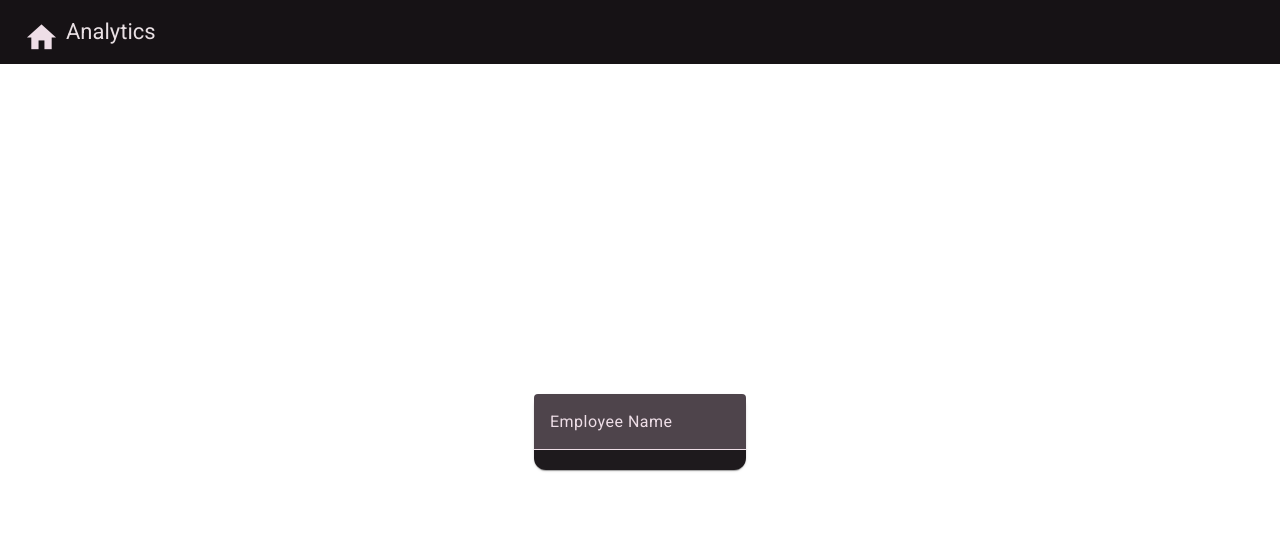
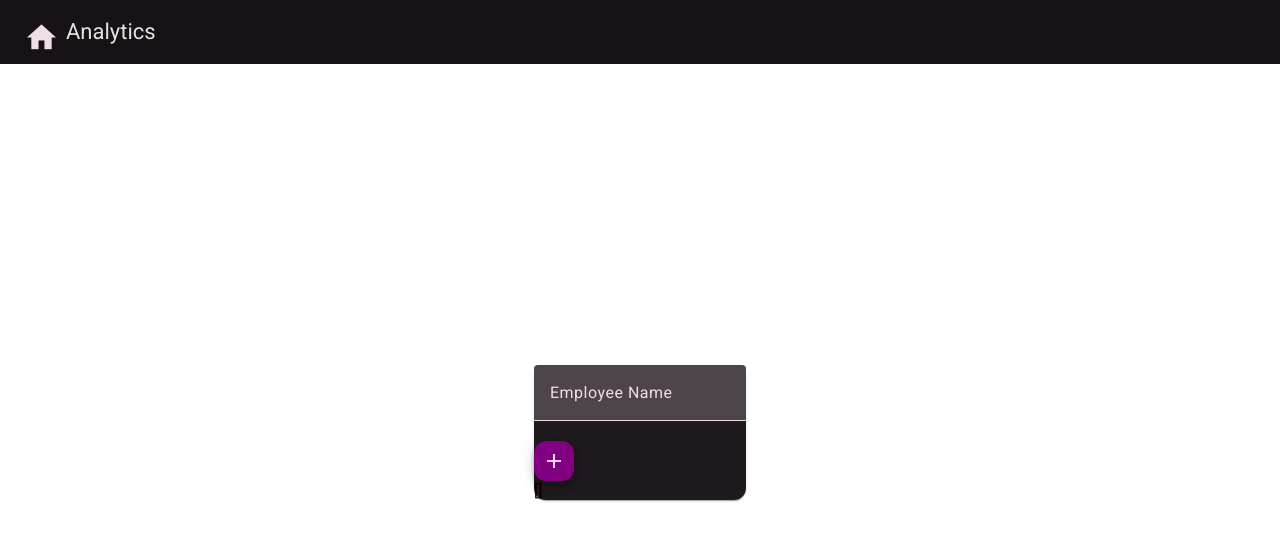
Before and after one commit to DrogonToothless/angulartimesheetapp, an Angular app in the folder angular-timesheet/: page /timesheet in a window 1280 px wide. Shown: the top 540 px of the page. Built offline with nearby package versions, Linux system fonts and the light colour scheme.

Commit message:
added functionality to populate data in department timesheets

```diff
--- a/angular-timesheet/src/app/components/timesheet/timesheet.component.html
+++ b/angular-timesheet/src/app/components/timesheet/timesheet.component.html
@@ -5,6 +5,10 @@
             <mat-form-field>
                 <input matInput [formControl]="employeeNameFC" placeholder="Employee Name" type="text">
             </mat-form-field>
+            <button mat-mini-fab color="primary" (click)="addEmployee()">
+                <mat-icon>add</mat-icon>
+            </button>
+            <div>{{employees | json}}</div>
         </mat-card>
     </div>
 </div>
--- a/angular-timesheet/src/app/components/timesheet/timesheet.component.ts
+++ b/angular-timesheet/src/app/components/timesheet/timesheet.component.ts
@@ -3,6 +3,7 @@
 import { Department } from '../../interfaces/department';
 import { DepartmentsService } from '../../services/departments.service';
 import { FormControl } from '@angular/forms';
+import { Employee } from '../../interfaces/employee';
 @Component({
   selector: 'app-timesheet',
   standalone: false,
@@ -13,6 +14,8 @@
   departments: Department[] | undefined;
   department: Department | undefined;
   employeeNameFC = new FormControl('');
+  employees: Employee[] = [];
+  employeeId = 0;
   constructor(
     private route: ActivatedRoute,
     private departmentsService: DepartmentsService,
@@ -21,4 +24,16 @@
     this.departments = this.departmentsService.departments;
     this.department = this.departments.find(department => department.id === this.route.snapshot.params['id']);
   }
+  addEmployee(): void {
+    if (this.employeeNameFC.value) {
+      this.employeeId++;
+      this.employees.push({
+        id: this.employeeId.toString(),
+        departmentId: this.department?.id,
+        name: this.employeeNameFC.value,
+        payRate: Math.floor(Math.random() * 50) + 50,
+      });
+      this.employeeNameFC.setValue('');
+    }
+  }
 }
--- /dev/null
+++ b/angular-timesheet/src/app/interfaces/employee.ts
@@ -0,0 +1,6 @@
+export interface Employee {
+    id: string;
+    departmentId: string | undefined;
+    name: string;
+    payRate: number;
+}
```
